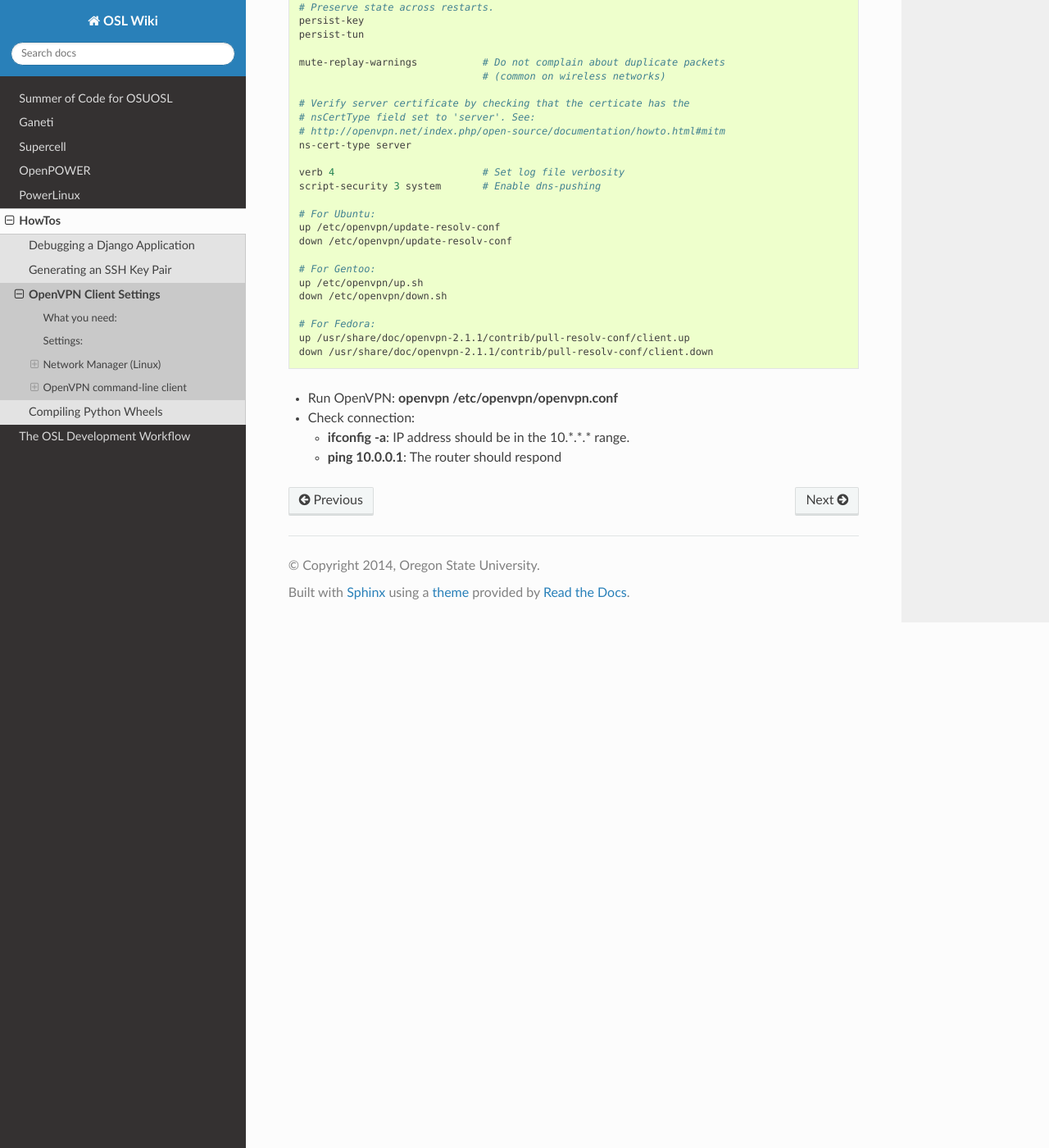
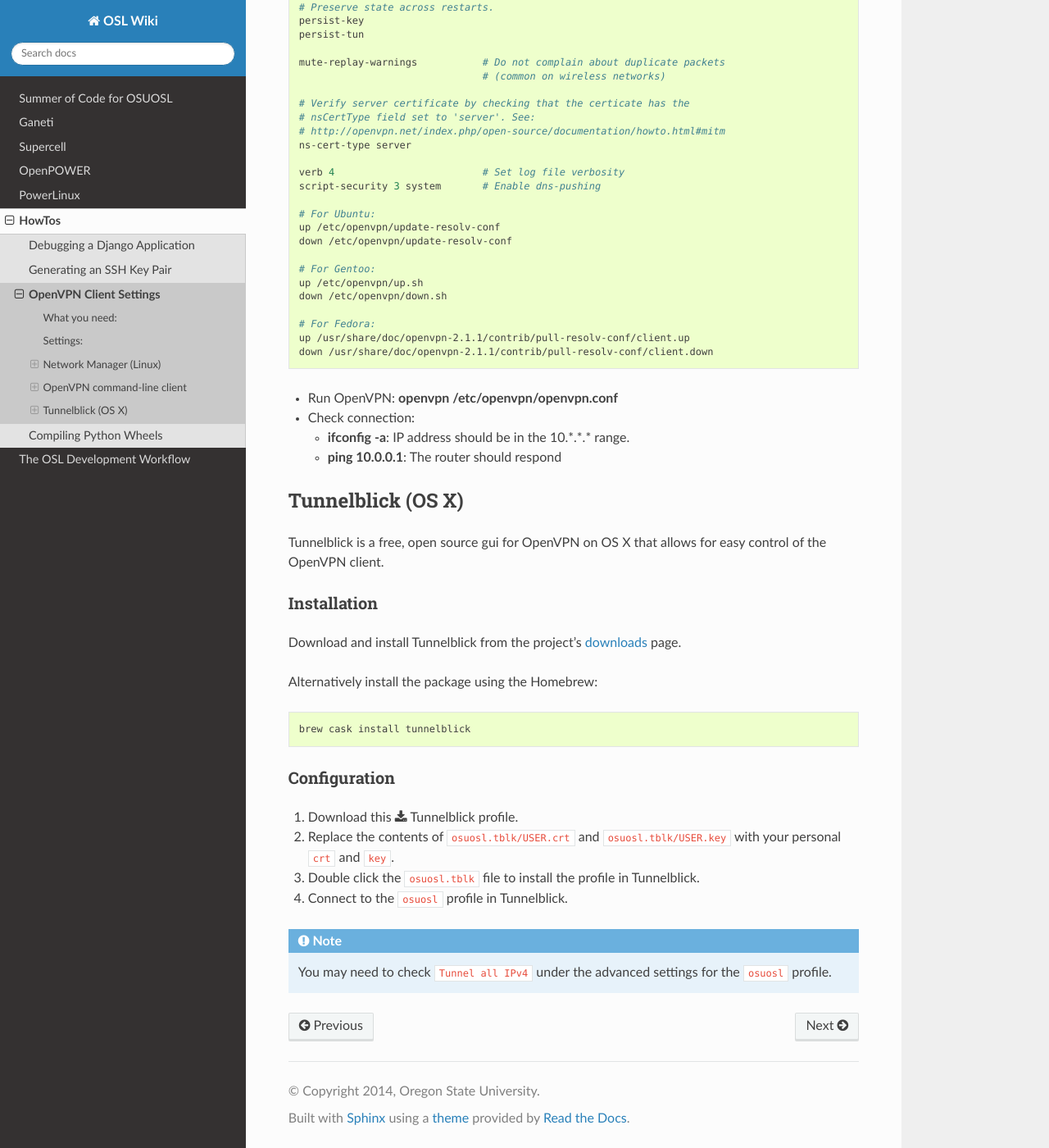
Before and after one commit to osuosl/wiki, a Sphinx documentation site: the page built from source/howtos/vpn_config.rst, in a window 1280 px wide and 1400 px high, scrolled down 2151 px. Shown: the whole window at 82% size. Built offline with Sphinx 7.4.7 and the Read the Docs theme 2.0.0, drawn with Linux system fonts in a browser that asks for light colours.

Commit message:
Add OS X OpenVPN client settings

```diff
--- a/source/howtos/vpn_config.rst
+++ b/source/howtos/vpn_config.rst
@@ -139,3 +141,36 @@
 
   - **ifconfig -a**: IP address should be in the 10.*.*.* range.
   - **ping 10.0.0.1**: The router should respond
+
+Tunnelblick (OS X)
+------------------
+Tunnelblick is a free, open source gui for OpenVPN on OS X that allows for easy
+control of the OpenVPN client.
+
+Installation
+~~~~~~~~~~~~
+Download and install Tunnelblick from the project's downloads_ page.
+
+Alternatively install the package using the Homebrew:
+
+.. code-block:: bash
+
+    brew cask install tunnelblick
+
+Configuration
+~~~~~~~~~~~~~
+#.  Download this :download:`Tunnelblick profile</_static/files/osuosl.tblk.zip>`.
+
+#.  Replace the contents of ``osuosl.tblk/USER.crt`` and
+    ``osuosl.tblk/USER.key`` with your personal ``crt`` and ``key``.
+
+#.  Double click the ``osuosl.tblk`` file to install the profile in Tunnelblick.
+
+#.  Connect to the ``osuosl`` profile in Tunnelblick.
+
+.. note::
+
+    You may need to check ``Tunnel all IPv4`` under the advanced settings for
+    the ``osuosl`` profile.
+
+.. _downloads: https://tunnelblick.net/downloads.html
```
Also changed, not shown: other parts of source/howtos/vpn_config.rst (+2 -0 lines), 1 other file.
